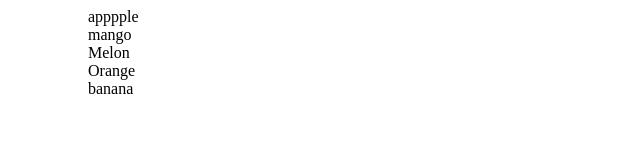
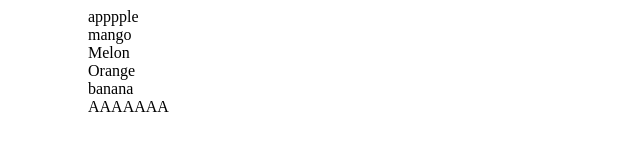
Before and after one commit to Alek20s/test_2, a plain HTML site: page index.html in a window 1280 px wide. Shown: the full height of the page, 0-640 px from the left. Drawn offline with Linux system fonts and the light colour scheme.

Commit message:
Update index.html

```diff
--- a/index.html
+++ b/index.html
@@ -7,7 +7,7 @@
 var item, fruits;
 
 
-fruits = ['apppple', 'mango', 'Melon', 'Orange', 'banana'];
+fruits = ['apppple', 'mango', 'Melon', 'Orange', 'banana', 'AAAAAAA'];
 
 fruits.forEach((item) => {
   let element_list = document.getElementById('list');
```
